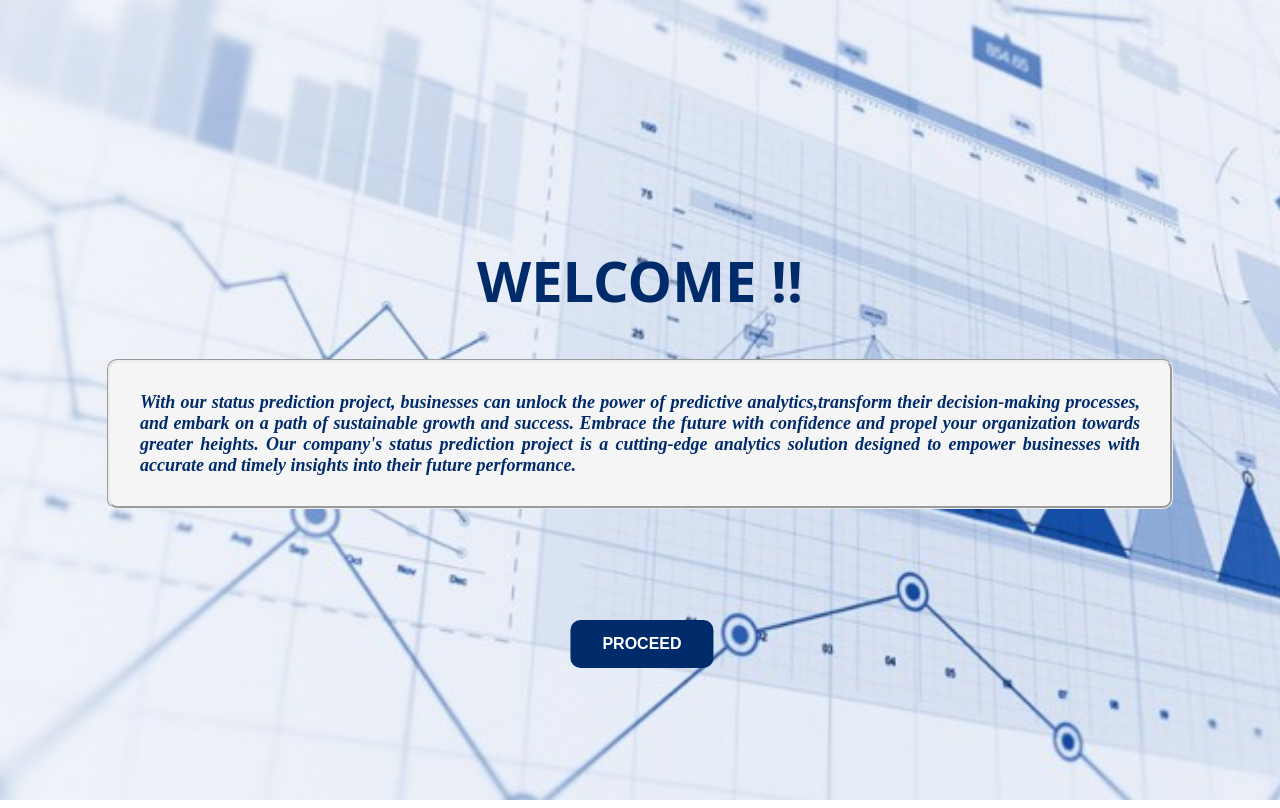
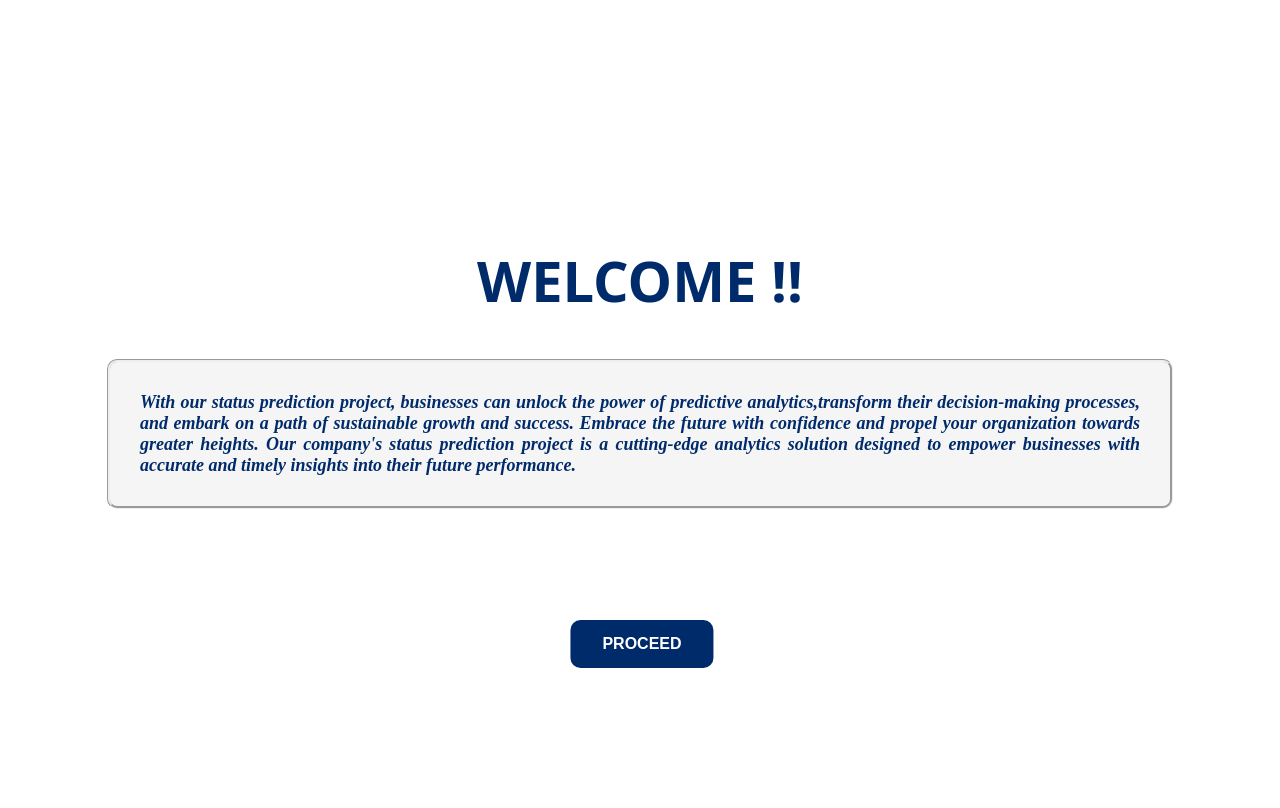
Before and after one commit to mahmoudmousa-ds/AWS-Deployment, a Flask app: page / in a window 1280 px wide. Run offline with Flask 3, Linux system fonts and the light colour scheme.

Commit message:
Update Page1.html

```diff
--- a/flask test/templates/Page1.html
+++ b/flask test/templates/Page1.html
@@ -6,7 +6,7 @@
   height: 100%;
  }
  body {
-  background-image: url('front.jpg');
+  background-image:"https://raw.githubusercontent.com/mahmoudmosaad82/AWS-Deployment/main/flask%20test/templates/front.jpg";
   height: 100%;
   background-repeat: no-repeat;
   background-size: cover;
```
